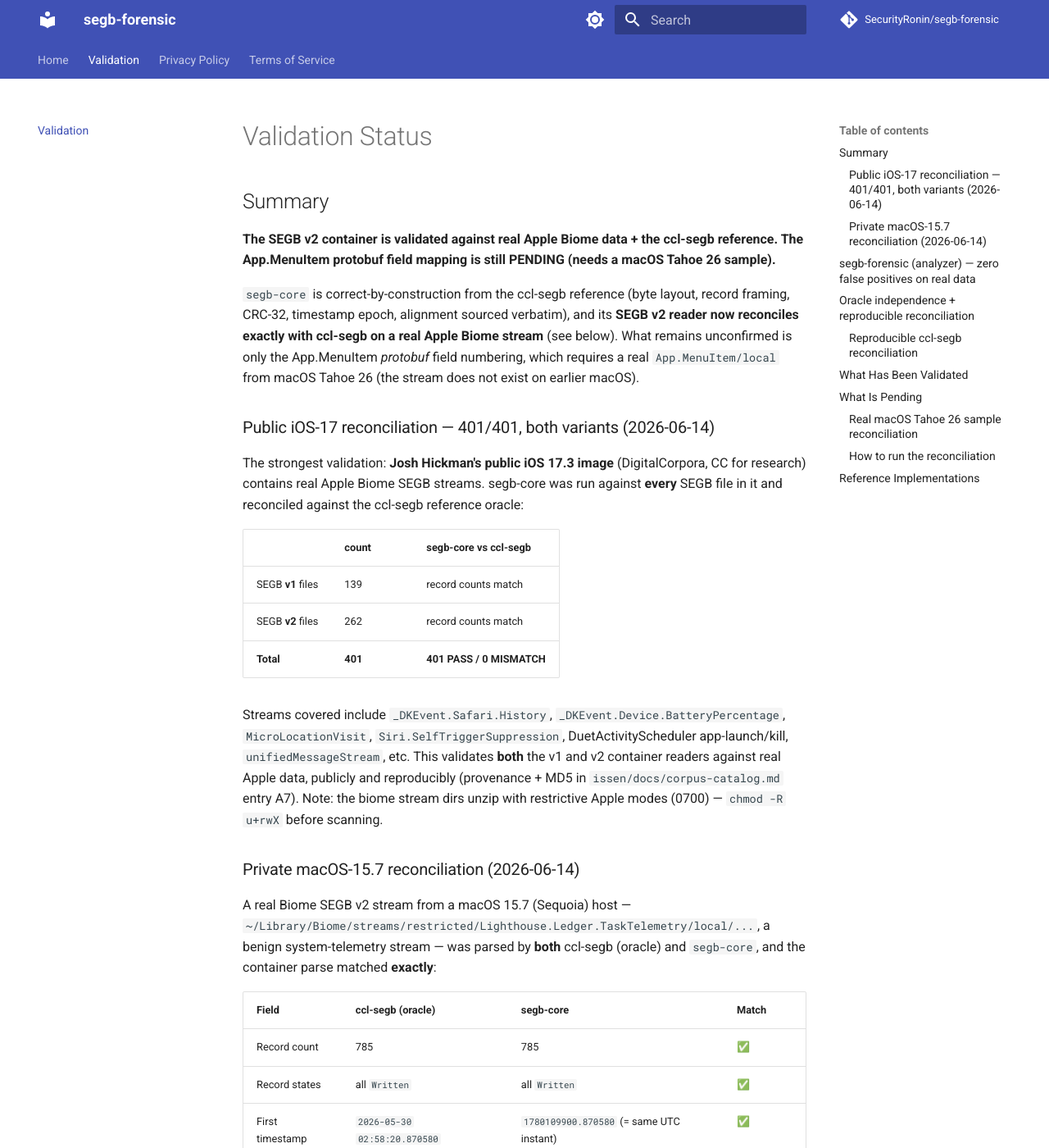
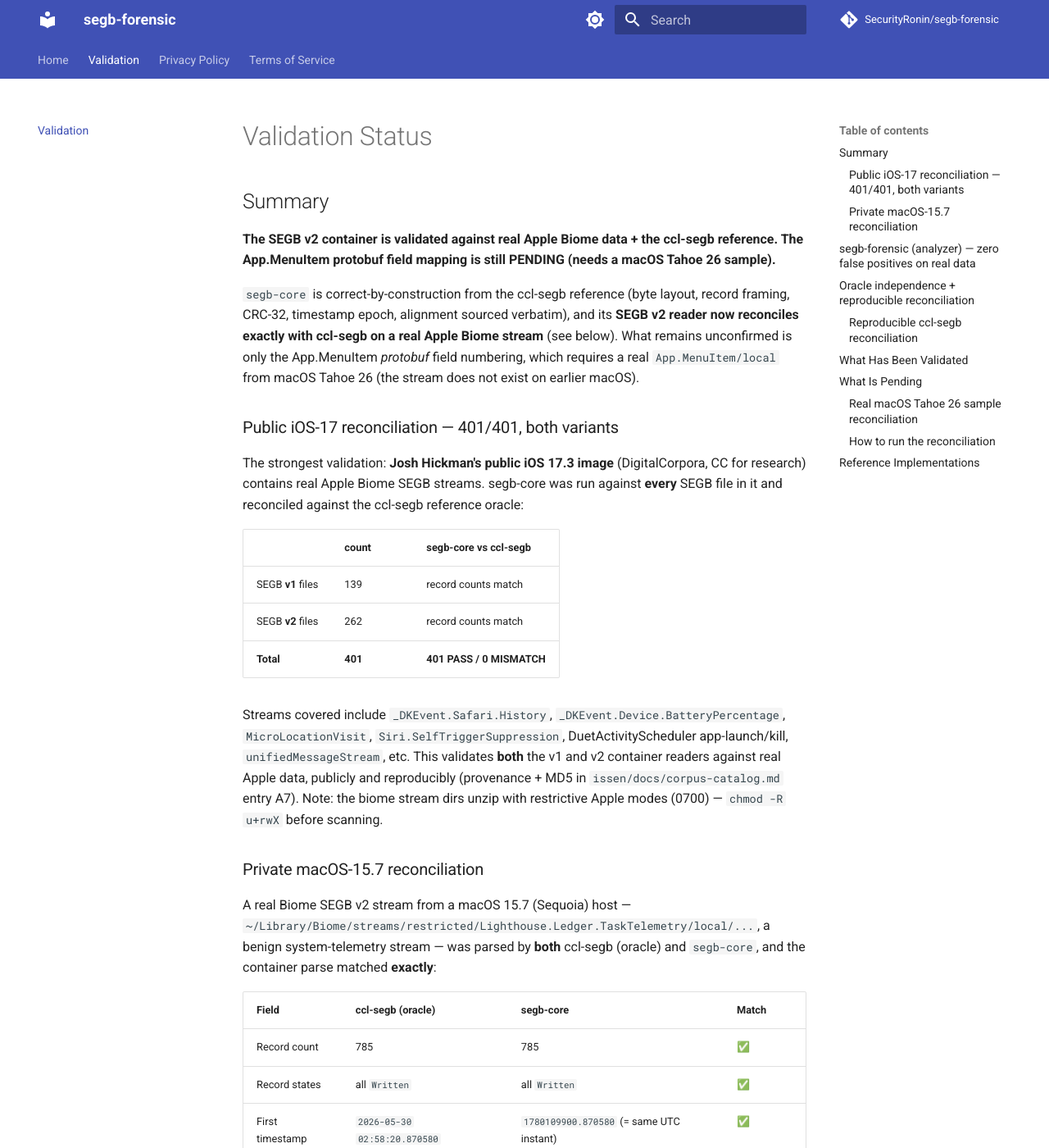
Before and after one commit to SecurityRonin/segb-forensic, an MkDocs documentation site: the page built from docs/validation.md, in a window 1280 px wide and 1400 px high. Shown: the whole window at 82% size. Built offline with MkDocs 1.6.1 and Material for MkDocs 9.7.7, drawn with Linux system fonts in a browser that asks for light colours; comment, search, counter and statistics services are not loaded; some of the changed text lies outside the part shown.

Commit message:
docs(validation): drop run-date stamps (validation is reproducible, not time-bound)
Co-Authored-By: Claude Opus 4.8 <noreply@anthropic.com>

```diff
--- a/docs/validation.md
+++ b/docs/validation.md
@@ -13,7 +13,7 @@ stream** (see below). What remains unconfirmed is only the App.MenuItem
 *protobuf* field numbering, which requires a real `App.MenuItem/local` from
 macOS Tahoe 26 (the stream does not exist on earlier macOS).
 
-### Public iOS-17 reconciliation — 401/401, both variants (2026-06-14)
+### Public iOS-17 reconciliation — 401/401, both variants
 
 The strongest validation: **Josh Hickman's public iOS 17.3 image** (DigitalCorpora,
 CC for research) contains real Apple Biome SEGB streams. segb-core was run against
@@ -32,7 +32,7 @@ container readers against real Apple data, publicly and reproducibly (provenance
 MD5 in `issen/docs/corpus-catalog.md` entry A7). Note: the biome stream dirs unzip
 with restrictive Apple modes (0700) — `chmod -R u+rwX` before scanning.
 
-### Private macOS-15.7 reconciliation (2026-06-14)
+### Private macOS-15.7 reconciliation
 
 A real Biome SEGB v2 stream from a macOS 15.7 (Sequoia) host —
 `~/Library/Biome/streams/restricted/Lighthouse.Ledger.TaskTelemetry/local/...`,
@@ -142,7 +142,7 @@ naive-datetime trap is itself a real-world forensic hazard worth recording.)
 | App.MenuItem protobuf field 1 = application, field 2 = menu_item | forensicnomicon catalog `macos_biome_app_menuitem` + Unit 42 article | ⚠️ Inferred, not confirmed from a real sample |
 | End-to-end SEGB v1 round-trip | Synthetic byte-exact fixtures in `core/tests/segb_integration.rs` | ✅ 34 tests green |
 | End-to-end SEGB v2 round-trip | Synthetic byte-exact fixtures in `core/tests/segb_integration.rs` | ✅ 34 tests green |
-| **SEGB v2 container on REAL Apple Biome data** | **785-record telemetry stream reconciled with ccl-segb: count, states, timestamps all match** | ✅ **Real-data validated (2026-06-14)** |
+| **SEGB v2 container on REAL Apple Biome data** | **785-record telemetry stream reconciled with ccl-segb: count, states, timestamps all match** | ✅ **Real-data validated** |
 
 ---
 
```
